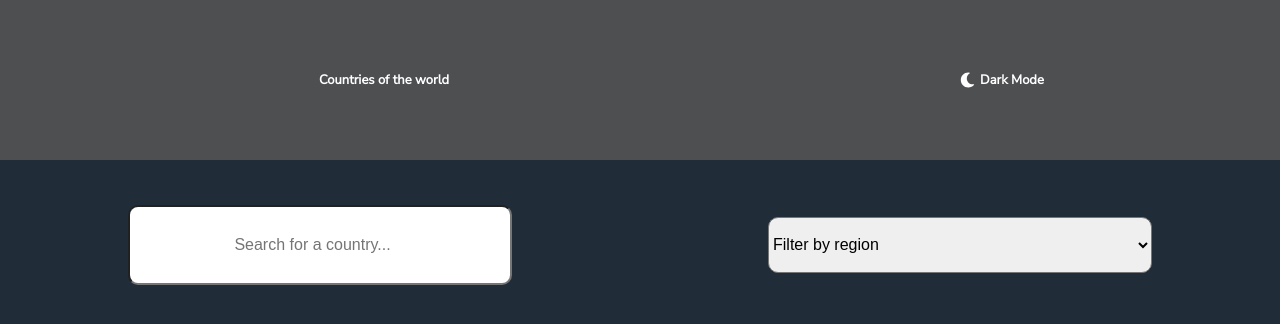
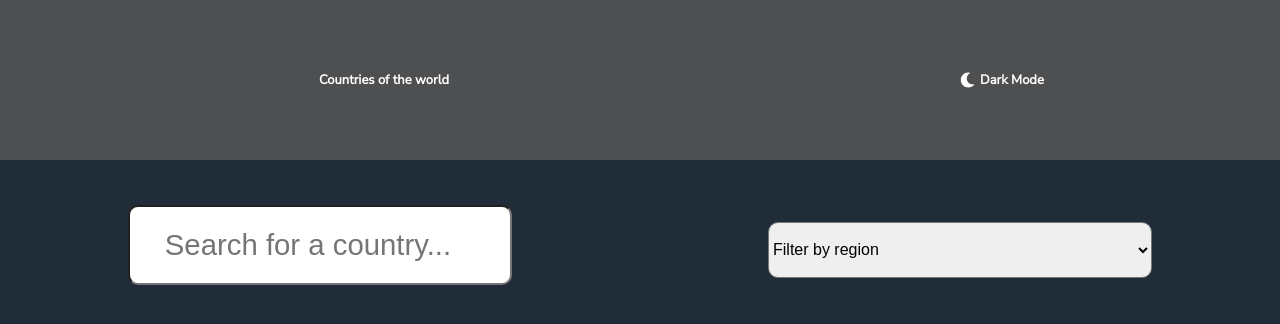
Before and after one commit to ChamuMutezva/rest-api-countries-angular, an Angular app: page /countries in a window 1280 px wide. Shown: the top 324 px of the page. Built offline with nearby package versions, Linux system fonts and the light colour scheme; no server answers.

Commit message:
search font size increased

```diff
--- a/src/app/countries/countries.component.css
+++ b/src/app/countries/countries.component.css
@@ -63,7 +63,7 @@ input[type="search"] {
     display: block;
     margin: 141px auto 0;
     text-align: center;
-    font-size: 12pt;
+    font-size: 22pt;
 }
 
 select.listContinents {
```
